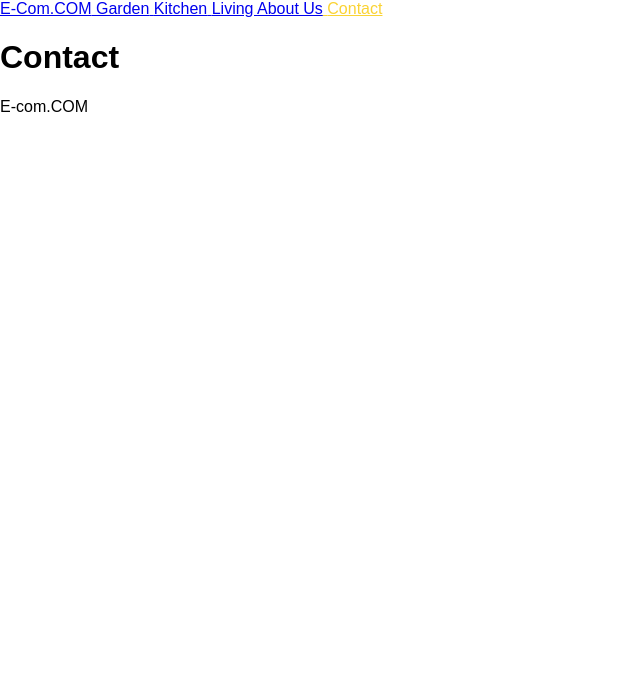
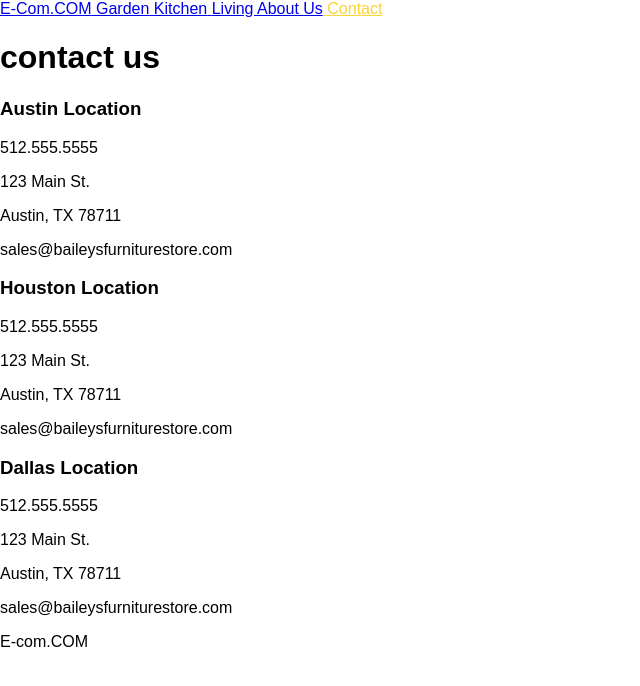
Before and after one commit to bbryant7/e-com-site, a React (Create React App) app: page /contact in a window 1280 px wide. Shown: the top 686 px of the page, without its empty margins (0-640 px from the left). Built offline with nearby package versions, Linux system fonts and the light colour scheme.

Commit message:
add contact and about pages

```diff
--- /dev/null
+++ b/src/Data/inventory.js
@@ -0,0 +1,56 @@
+const Inventory = [{
+  category: "garden",
+  image: "https://ashleyfurniture.scene7.com/is/image/AshleyFurniture/APG-P655-5FP-10X8-CROP?$AFHS-PDP-Thumb-1X$",
+  description: "Kick back and relax under the stars. The Peachstone 5-piece outdoor fire pit chat set has the woodsy look you love with none of the worries about deteriorating in the outdoor air. Spacious lounge chairs swivel in and out of the conversation. All-weather Nuvella™ cushions stay bright looking in every climate. Fire pit ignites with a simple press of a button.",
+  price: "$400.00"
+},
+{
+  category: "garden",
+  image: "https://ashleyfurniture.scene7.com/is/image/AshleyFurniture/APG-P450-7P-10X8-CROP?$AFHS-PDP-Thumb-1X$",
+  description: "If you're seeking an oasis of comfort, look no further than this 7-piece outdoor sectional set. The all-weather wicker seating is deep and expansive, with plush Nuvella™ cushions and pillows to comfortably entertain a crowd. Cocktail tabletop resembles richly grained wood minus the splinters and upkeep.",
+  price: "$400.00"
+},
+{
+  category: "garden",
+  image: "https://ashleyfurniture.scene7.com/is/image/AshleyFurniture/P600024-921-KO?$AFHS-PDP-Thumb-1X$",
+  description: "Why be limited to a perfectly spaced pair of trees? This double hammock with stand lets you hang out wherever you please. Crafted of heavy duty steel, the hammock stand might be sleek and sculptural, but it’s also exceptionally sturdy. Sporting a brilliantly colored striped fabric, the hammock is made of pure cotton that’s snuggly soft to the touch and a breeze to clean.",
+  price: "$100.00"
+},
+{
+  category: "living",
+  image: "https://ashleyfurniture.scene7.com/is/image/AshleyFurniture/4400038-10x8-CROP?$AFHS-PDP-Thumb-1X$",
+  description: "What’s wrong with living in the past? Kieran brings a traditional favorite—the diamond tufted back sofa—back in vogue in the most charming way. Subtle textured twill upholstery in the softest of hues is the essence of a simpler time and place.",
+  price: "$400.00"
+},
+{
+  category: "living",
+  image: "https://ashleyfurniture.scene7.com/is/image/AshleyFurniture/T873-1?$AFHS-PDP-Thumb-1X$",
+  description: "Topped with a rich, thick slab of sustainable mango wood, bathed in a light rustic finish, Wesling coffee table wows with clean-lined style and a hearty presence. Classic X-brace base with stretcher is crafted of a contrasting metal for a merge of mixed media elements and a touch of modern industrial.",
+  price: "$400.00"
+},
+{
+  category: "living",
+  image: "https://ashleyfurniture.scene7.com/is/image/AshleyFurniture/5470460-10x8-CROP?$AFHS-PDP-Thumb-1X$",
+  description: "Retro-inspired Kendleton accent chair is brought beautifully into the here and now. Fresh fabric sporting watery blue hues and an earthy-organic pattern is the essence of relaxed elegance. Compact design simply works in so many spaces.",
+  price: "$400.00"
+},
+{
+  category: "kitchen",
+  image: "https://ashleyfurniture.scene7.com/is/image/AshleyFurniture/D284-223-10x8-CROP?$AFHS-PDP-Thumb-1X$",
+  description: "Take casual dining to new heights with the Odium counter height dining room table and bar stools. Discover how the dark bronze-tone powder coat metal finish and the planked looking top and swivel stools reflect rustic, industrial style. The table and stools are adjustable, an added bonus for accommodating everyone on game night",
+  price: "$400.00"
+},
+{
+  category: "garden",
+  image: "https://ashleyfurniture.scene7.com/is/image/AshleyFurniture/D307-130-10x8-CROP?$AFHS-PDP-Thumb-1X$",
+  description: "Kick back and relax under the stars. The Peachstone 5-piece outdoor fire pit chat set has the woodsy look you love with none of the worries about deteriorating in the outdoor air. Spacious lounge chairs swivel in and out of the conversation. All-weather Nuvella™ cushions stay bright looking in every climate. Fire pit ignites with a simple press of a button.",
+  price: "$400.00"
+},
+{
+  category: "garden",
+  image: "https://ashleyfurniture.scene7.com/is/image/AshleyFurniture/APG-P655-5FP-10X8-CROP?$AFHS-PDP-Thumb-1X$",
+  description: "Rustic in feel with modern appeal, the Challiman pub height bar stool is styled with fascinating flair. Veneered plank table surface serves up cool distressed character. Sculptural legs punctuated by L-shape feet form the industrial-inspired base",
+  price: "$400.00"
+},
+
+]
--- a/src/components/About.js
+++ b/src/components/About.js
@@ -6,6 +6,11 @@ export default class About extends Component {
     return (
       <div>
       <h1> About </h1>
+      <h3> Celebrating your home</h3>
+      <p>Your home is more than a house, it’s the daily moments and experiences you share that make it uniquely you. At Baileys Furniture Store, we celebrate being home with you. Our locally owned and operated stores are passionate about being the best and most affordable furniture store
+      for your home.</p>
+      <h3> Were Giving Back</h3>
+      <p> As a global citizen, Ashley HomeStore places great value on the people and families who make up a community. Every year, we donate our time, money and resources to helping people live a better life.</p>
       </div>
     );
   }
--- a/src/components/BaseLayout.js
+++ b/src/components/BaseLayout.js
@@ -10,11 +10,11 @@ export default class BaseLayout extends Component {
             <div className="navbar-header">
 
                 <NavLink activeClassName="selected"  activeStyle={{color: "#FAD334"}} className="nav-link" exact to='/'> <span className="splash">E-Com.COM</span></NavLink>
-                <NavLink activeClassName="selected"  activeStyle={{color: "#FAD334"}} className="nav-link" exact to='/garden'> <span>Garden</span></NavLink>
-                <NavLink activeClassName="selected"  activeStyle={{color: "#FAD334"}} className="nav-link" exact to='/kitchen'> <span>Kitchen</span></NavLink>
-                <NavLink activeClassName="selected"  activeStyle={{color: "#FAD334"}} className="nav-link" exact to='/Living'> <span> Living </span></NavLink>
+                <NavLink activeClassName="selected"  activeStyle={{color: "#FAD334"}} className="nav-link" to='/garden'> <span>Garden</span></NavLink>
+                <NavLink activeClassName="selected"  activeStyle={{color: "#FAD334"}} className="nav-link" to='/kitchen'> <span>Kitchen</span></NavLink>
+                <NavLink activeClassName="selected"  activeStyle={{color: "#FAD334"}} className="nav-link" to='/living'> <span> Living </span></NavLink>
                 <NavLink activeClassName="selected"  activeStyle={{color: "#FAD334"}} className="nav-link" exact to='/about'> <span>About Us</span></NavLink>
-                <NavLink activeClassName="selected"  activeStyle={{color: "#FAD334"}} className="nav-link" exact to='/contact'> <span>Contact</span></NavLink>
+                <NavLink activeClassName="selected"  activeStyle={{color: "#FAD334"}} className="nav-link" to='/contact'> <span>Contact</span></NavLink>
 
             </div>
           </div>
--- a/src/components/Contact.js
+++ b/src/components/Contact.js
@@ -5,7 +5,26 @@ export default class Contact extends Component {
   render(){
     return (
       <div>
-      <h1> Contact </h1>
+      <h1> contact us </h1>
+      <h3>Austin Location </h3>
+      <p> 512.555.5555 </p>
+      <p> 123 Main St. </p>
+      <p> Austin, TX 78711 </p>
+      <p> sales@baileysfurniturestore.com </p>
+
+      <h3>Houston Location </h3>
+      <p> 512.555.5555 </p>
+      <p> 123 Main St. </p>
+      <p> Austin, TX 78711 </p>
+      <p> sales@baileysfurniturestore.com </p>
+
+      <h3>Dallas Location </h3>
+      <p> 512.555.5555 </p>
+      <p> 123 Main St. </p>
+      <p> Austin, TX 78711 </p>
+      <p> sales@baileysfurniturestore.com </p>
+
+
       </div>
     );
   }
--- a/src/components/Garden.js
+++ b/src/components/Garden.js
@@ -1,5 +1,6 @@
 import React, {Component} from 'react';
 import {Link} from 'react-router-dom';
+import Inventory from '../Data/inventory.js'
 
 export default class Garden extends Component {
   render(){
--- a/src/index.js
+++ b/src/index.js
@@ -18,7 +18,7 @@ ReactDOM.render(
    <BaseLayout>
       <Switch>
         <Route exact path="/" component={App}/>
-        <Route path="/Garden" component={Garden}/>
+        <Route path="/garden" component={Garden}/>
         <Route path="/kitchen" component={Kitchen}/>
         <Route path="/living" component={Living}/>
         <Route path="/contact" component={Contact}/>
```
Also changed, not shown: src/components/inventory.js (deleted).
